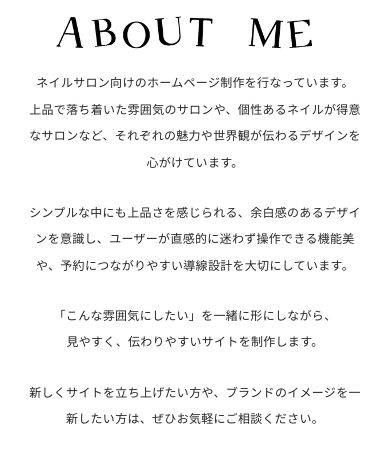
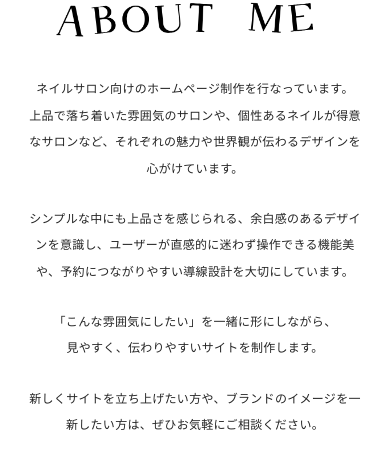
Before and after one commit to freelancemisuzu/portfolio-website, a Next.js app: page / in a window 390 px wide. Shown: the part 808-1275 px from the top of the page. Built offline with nearby package versions, Linux system fonts and the light colour scheme; a web font is replaced by a local one.

Commit message:
Update about section styling and add new background image

```diff
--- a/components/about.tsx
+++ b/components/about.tsx
@@ -6,7 +6,7 @@ export function About() {
   return (
     <section
       id="about"
-      className="bg-white pt-16 pb-8 md:border-t-[120px] md:border-white md:pt-48 md:pb-24 px-6 md:px-12 lg:px-24 min-h-screen bg-[url('/about-bg-mobile.png')] md:bg-[url('/about-bg.png')] bg-contain bg-center bg-no-repeat flex flex-col justify-center"
+      className="bg-white pt-16 pb-8 md:border-t-[120px] md:border-white md:pt-48 md:pb-24 px-6 md:px-12 lg:px-24 min-h-screen bg-[url('/about-me.png')] md:bg-[url('/about-bg.png')] bg-contain bg-center bg-no-repeat flex flex-col justify-center"
     >
       <div className="max-w-3xl mx-auto flex flex-col items-center text-center">
 
@@ -15,7 +15,7 @@ export function About() {
           whileInView={{ opacity: 1, y: 0 }}
           viewport={{ once: true, margin: "-100px" }}
           transition={{ duration: 0.8, delay: 0.2, ease: "easeOut" }}
-          className="mt-4 md:mt-12 space-y-8 md:space-y-10 text-[12px] md:text-[17px] leading-[2.2] md:leading-[2] text-neutral-800 font-light tracking-wide px-2 md:px-0"
+          className="mt-8 md:mt-12 space-y-8 md:space-y-10 text-[12px] md:text-[17px] leading-[2.2] md:leading-[2] text-neutral-800 font-light tracking-wide px-2 md:px-0"
         >
           <p>
             ネイルサロン向けのホームページ制作を行なっています。<br />
```
Also changed, not shown: public/about-me.png (added).
